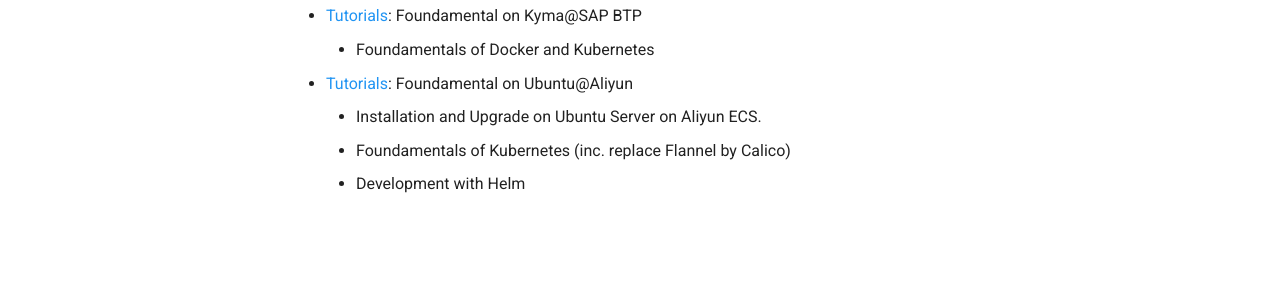
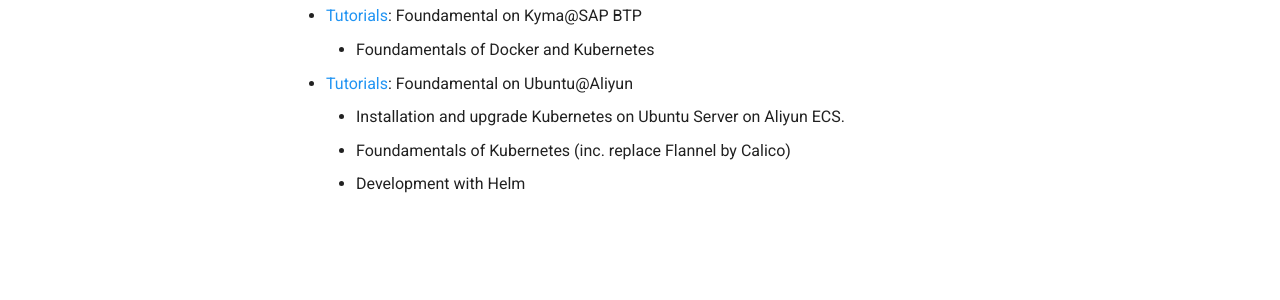
Before and after one commit to huyuhui001/mySite, an MkDocs documentation site: the page built from docs/cloud.md, in a window 1280 px wide. Shown: the part 477-777 px from the top of the page. Built offline with MkDocs 1.6.1 and Material for MkDocs 9.7.7, drawn with Linux system fonts in a browser that asks for light colours.

Commit message:
Documentation

```diff
--- a/docs/cloud.md
+++ b/docs/cloud.md
@@ -19,6 +19,6 @@
      + Foundamentals of Docker and Kubernetes
 
 - [Tutorials](./cloud/KubernetesTutorials-Aliyun-Ubuntu.md): Foundamental on Ubuntu@Aliyun
-     + Installation and Upgrade on Ubuntu Server on Aliyun ECS.
+     + Installation and upgrade Kubernetes on Ubuntu Server on Aliyun ECS.
      + Foundamentals of Kubernetes (inc. replace Flannel by Calico)
      + Development with Helm
```
